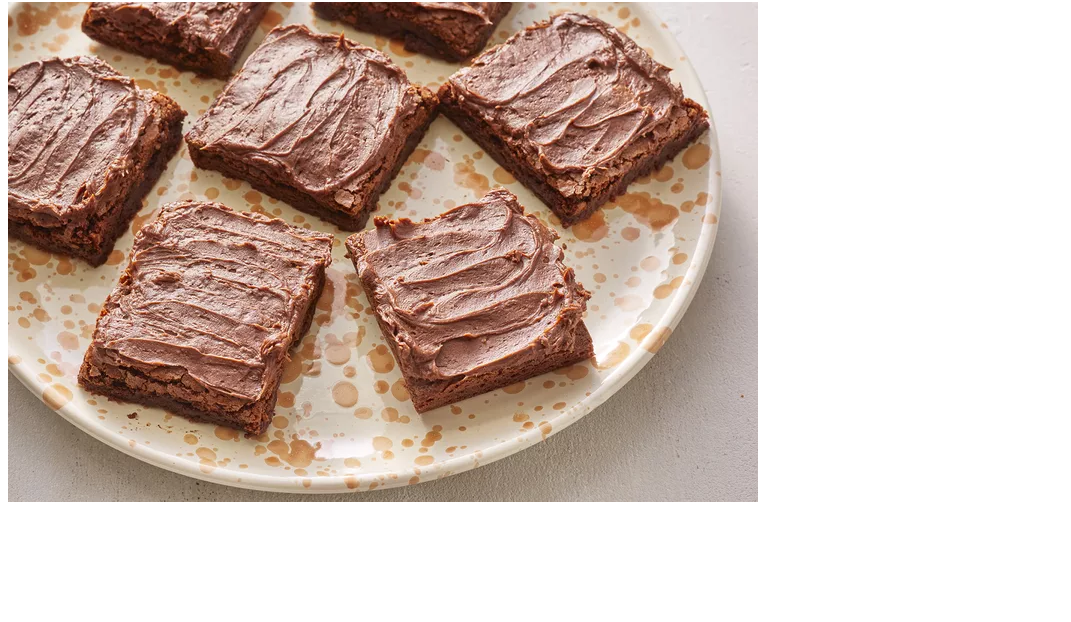
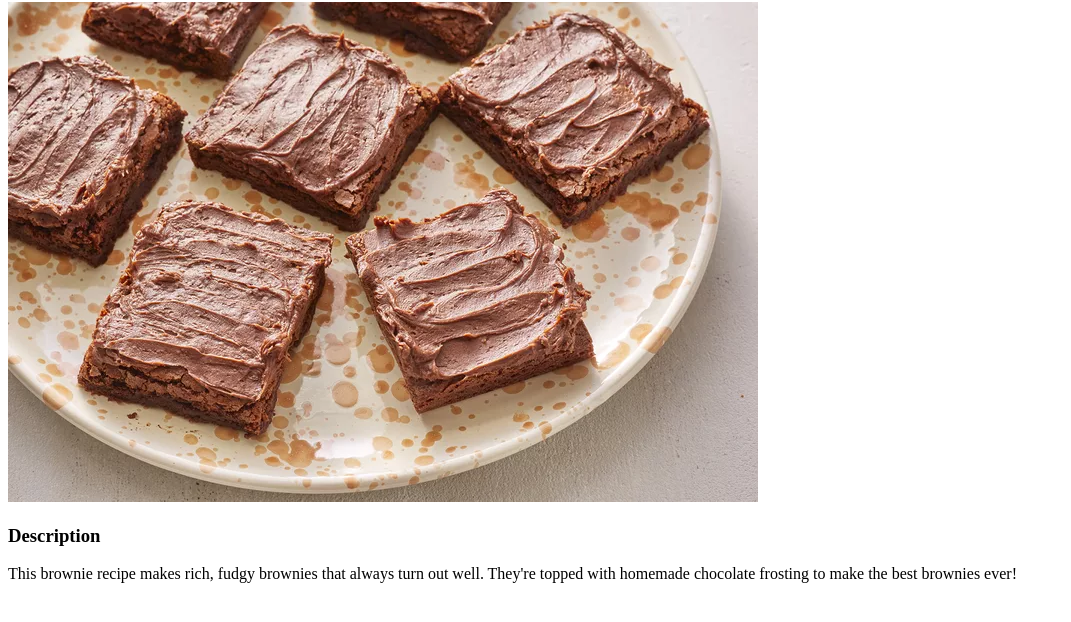
Before and after one commit to DrearyDev/odin-recipes, a plain HTML site: page recipes/brownies.html in a window 1280 px wide. Shown: the part 78-700 px from the top of the page, without its empty margins (0-1071 px from the left). Drawn offline with Linux system fonts and the light colour scheme.

Commit message:
Add Description section to brownies.html

```diff
--- a/recipes/brownies.html
+++ b/recipes/brownies.html
@@ -9,5 +9,11 @@
     <h1>Brownies</h1>
     <img src="/img/brownies.webp" alt="brownies">
 
+    <h3>Description</h3>
+    <p>
+        This brownie recipe makes rich, fudgy brownies that always turn out well. They're topped with
+        homemade chocolate frosting to make the best brownies ever!
+    </p>
+
 </body>
 </html>
```
